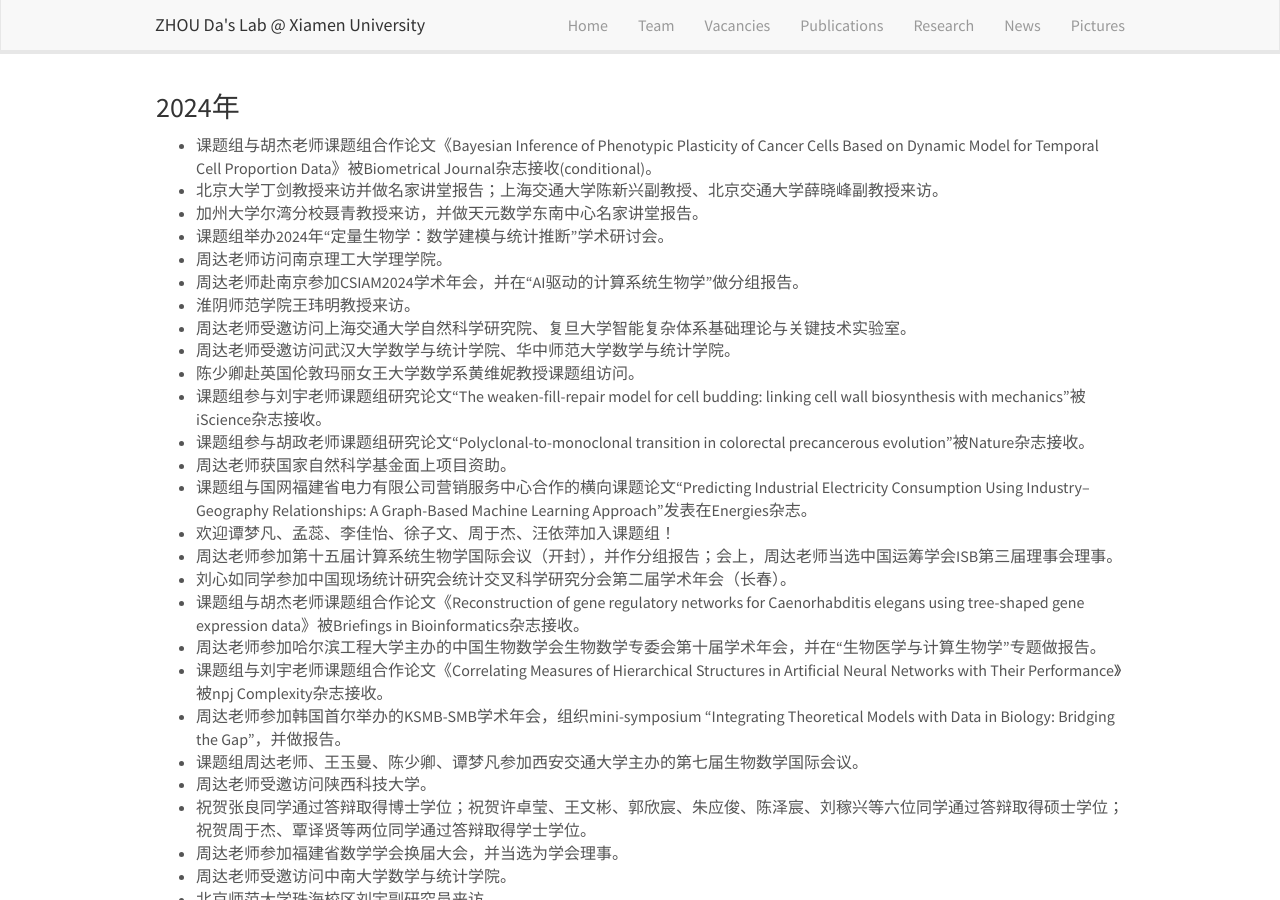
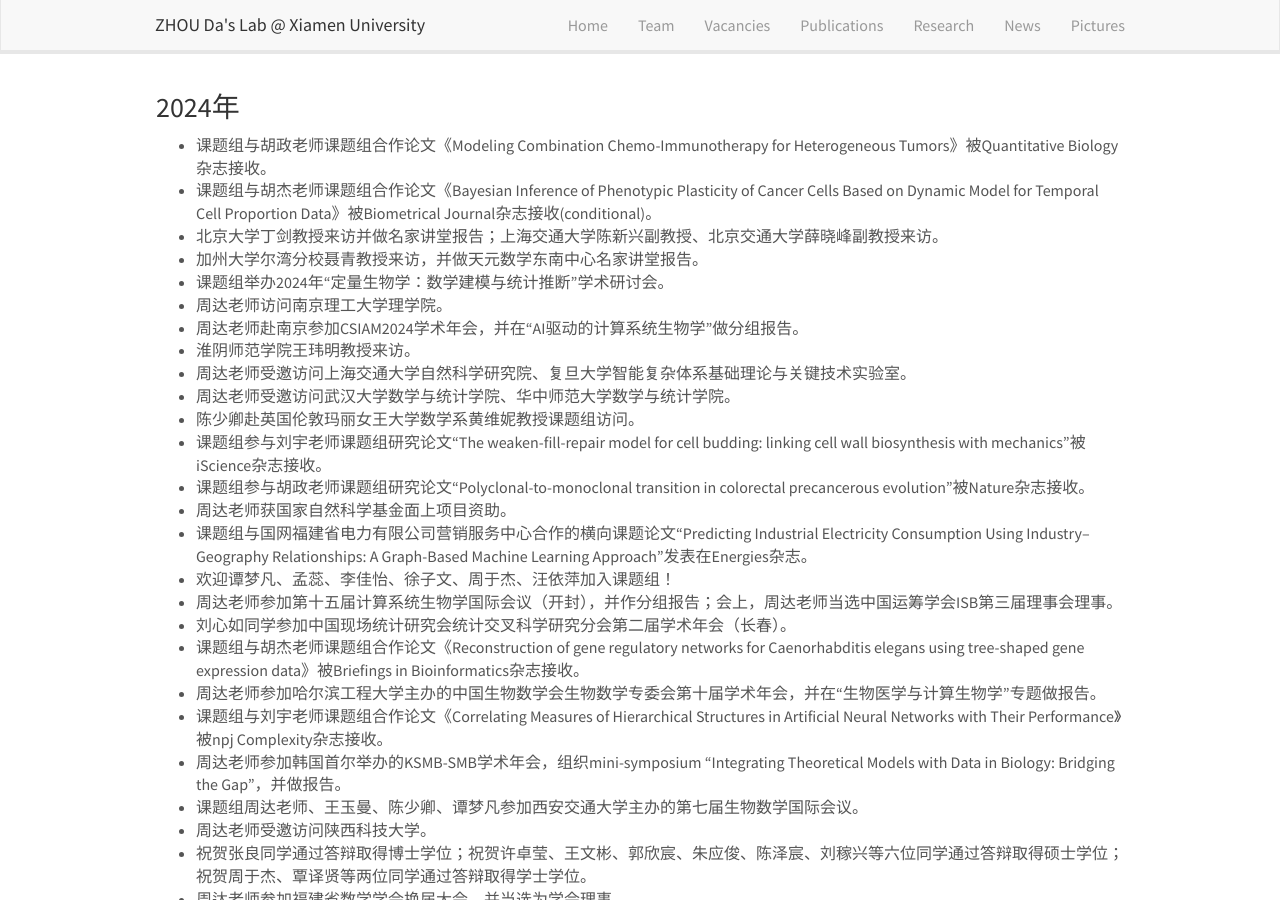
Before and after one commit to ZhouDaLab/zhoudalab.github.io, a Jekyll site: the page built from _pages/news.md, in a window 1280 px wide and 900 px high. Built offline with Jekyll 4.4.1, drawn with Linux system fonts in a browser that asks for light colours; nearby versions of some CDN libraries.

Commit message:
Update news.md

```diff
--- a/_pages/news.md
+++ b/_pages/news.md
@@ -7,6 +7,7 @@ permalink: /news/
 ---
 ### 2024年
 
+- 课题组与胡政老师课题组合作论文《Modeling Combination Chemo-Immunotherapy for Heterogeneous Tumors》被Quantitative Biology杂志接收。
 - 课题组与胡杰老师课题组合作论文《Bayesian Inference of Phenotypic Plasticity of Cancer Cells Based on Dynamic Model for Temporal Cell Proportion Data》被Biometrical Journal杂志接收(conditional)。
 - 北京大学丁剑教授来访并做名家讲堂报告；上海交通大学陈新兴副教授、北京交通大学薛晓峰副教授来访。
 - 加州大学尔湾分校聂青教授来访，并做天元数学东南中心名家讲堂报告。
```
